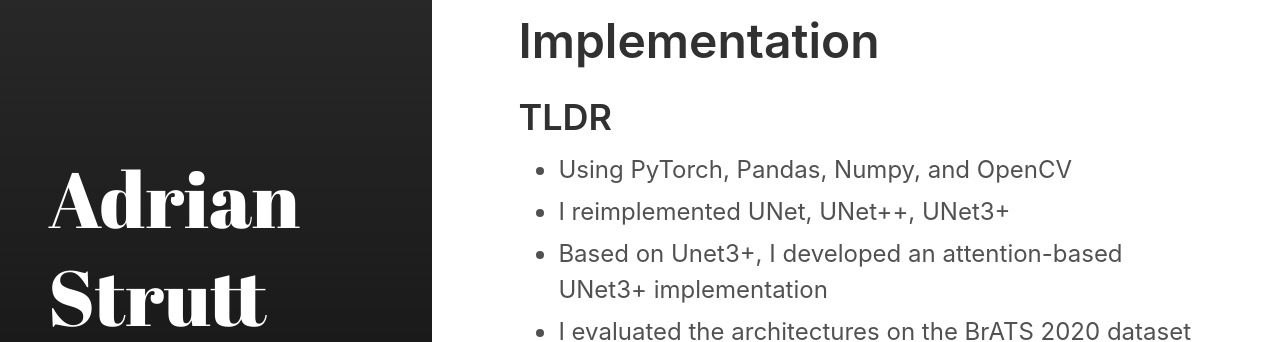
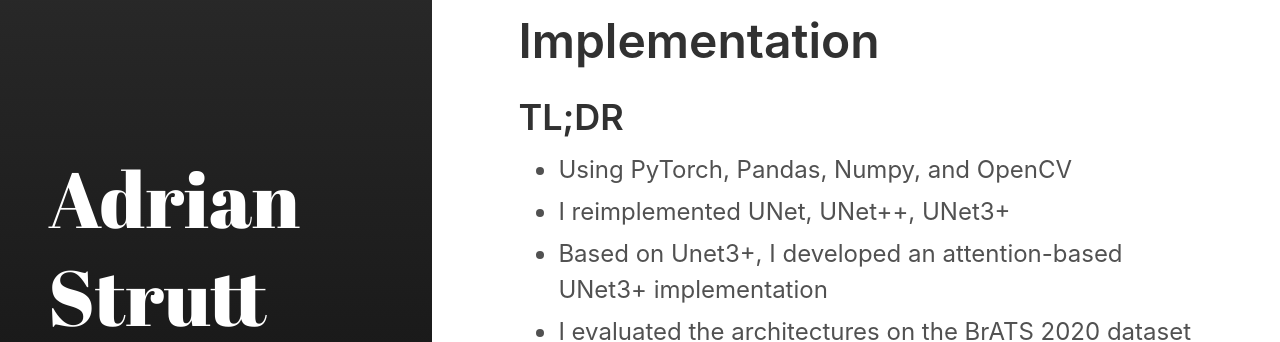
Before and after one commit to adrianjoshua-strutt/portfolio, a Jekyll site: the page built from _posts/2021-10-10-bachelor.md, in a window 1280 px wide and 900 px high. Shown: the part 255-597 px from the top of the window. Built offline with Jekyll 4.4.1, drawn with Linux system fonts in a browser that asks for light colours.

Commit message:
TLDR typo

```diff
--- a/_posts/2021-10-10-bachelor.md
+++ b/_posts/2021-10-10-bachelor.md
@@ -9,7 +9,7 @@ tags:
   - thesis
 ---
 
-## TLDR
+## TL;DR
 
 - Using PyTorch, Pandas, Numpy, and OpenCV
 - I reimplemented UNet, UNet++, UNet3+
```
